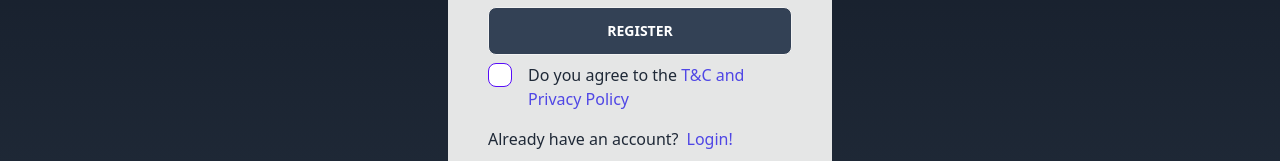
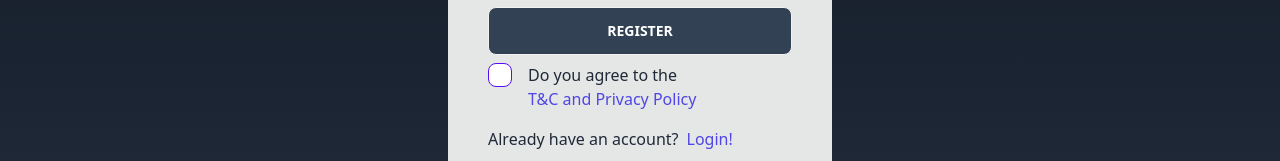
Before and after one commit to isaac238/ITSE_GROUP, a SvelteKit app: page /register in a window 1280 px wide. Shown: the part 681-842 px from the top of the page. Built offline with nearby package versions, Linux system fonts and the light colour scheme; no server answers.

Commit message:
fix: Changed span on:click to interactive button element for accessibility.

```diff
--- a/src/components/register.svelte
+++ b/src/components/register.svelte
@@ -60,7 +60,7 @@ return async ({update}) => {
 		<!--<InputError {errors} />-->
 		<div class="flex justify-center">
 			<input type="checkbox" class="checkbox checkbox-primary" required/>
-			<p class="pl-4">Do you agree to the <span on:click={() => showTCModal()} class="text-indigo-600 hover:underline cursor-pointer">T&C and Privacy Policy</span></p>
+			<p class="pl-4">Do you agree to the <button on:click={() => showTCModal()} class="text-indigo-600 hover:underline cursor-pointer">T&C and Privacy Policy</button></p>
 
 		</div>
 
```
